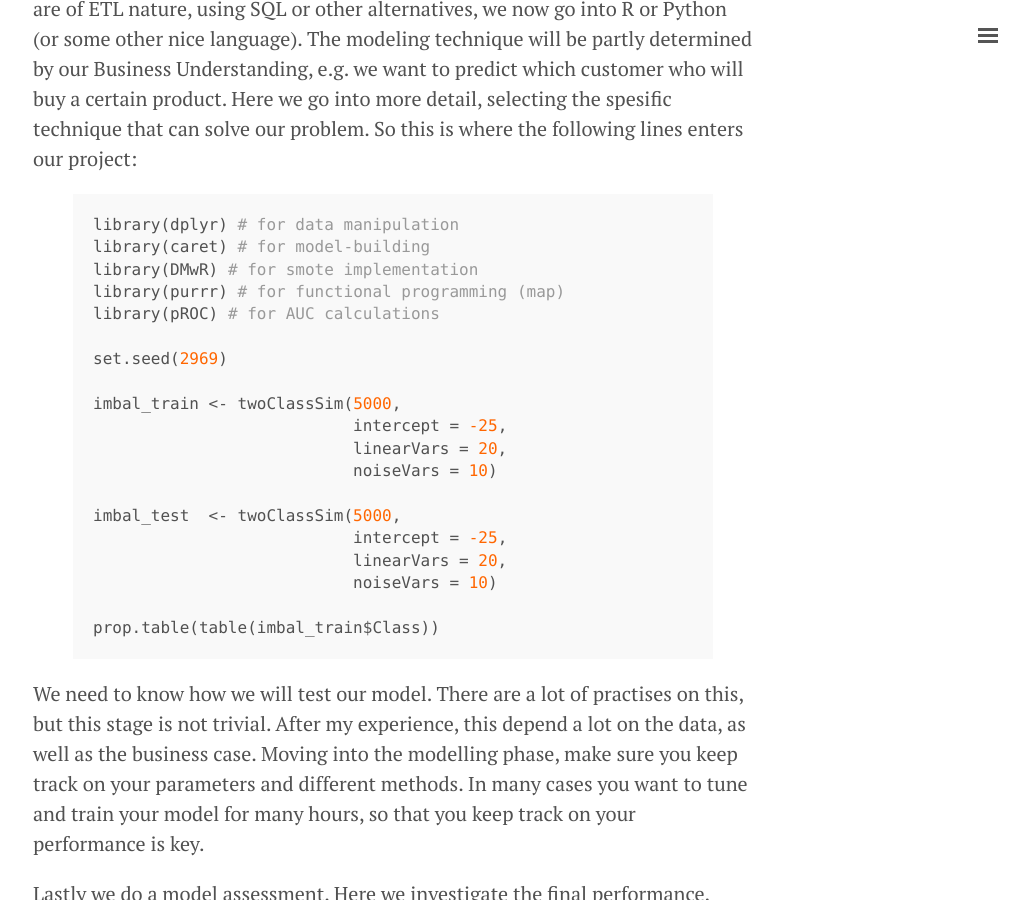
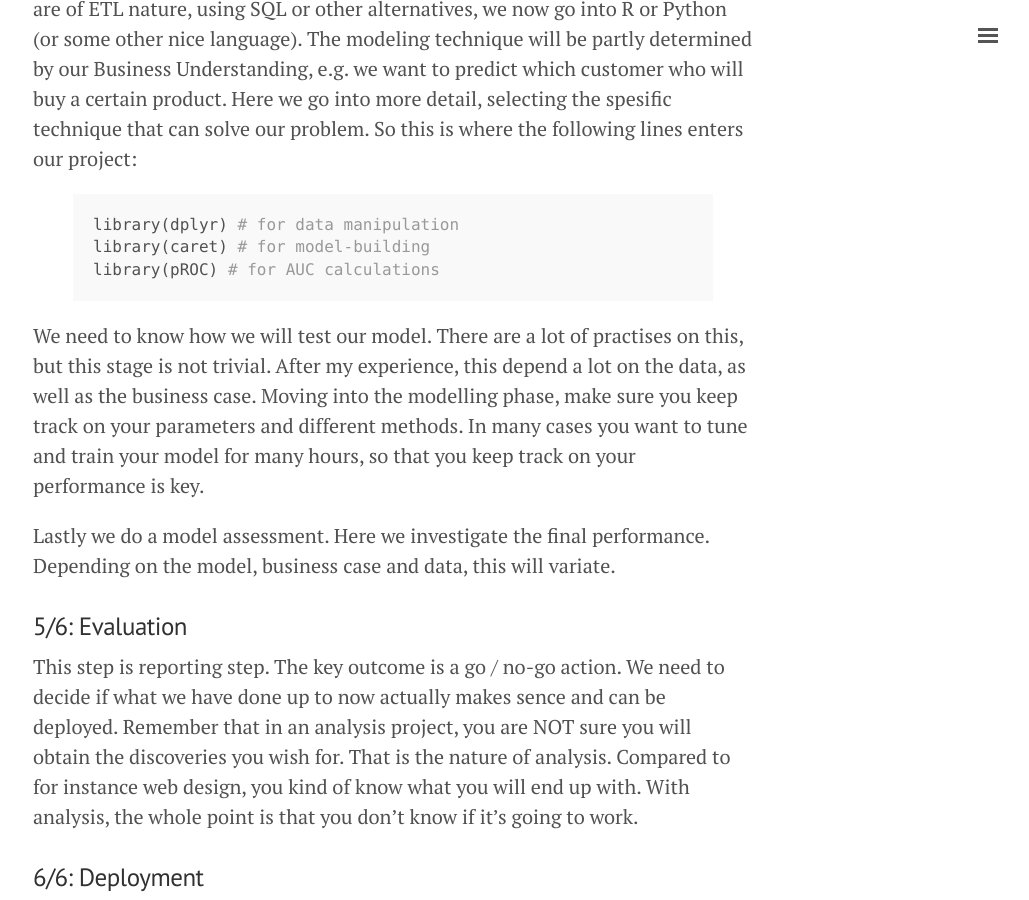
Before and after one commit to herman-hellenes/herman-hellenes.github.io, a Jekyll site: the page built from _posts/2017-08-19-CRISP-DM.md, in a window 1280 px wide and 900 px high, scrolled down 3560 px. Shown: the whole window, without its empty margins (247-1276 px from the left). Built offline with Jekyll 4.4.1, drawn with Linux system fonts in a browser that asks for light colours; nearby versions of some CDN libraries; comment, search, counter and statistics services are not loaded.

Commit message:
Update 2017-08-19-CRISP-DM.md

```diff
--- a/_posts/2017-08-19-CRISP-DM.md
+++ b/_posts/2017-08-19-CRISP-DM.md
@@ -51,23 +51,7 @@ Finally we are here. The promised land for Data Scientist. Even though the goal
 {% highlight r %}
 library(dplyr) # for data manipulation
 library(caret) # for model-building
-library(DMwR) # for smote implementation
-library(purrr) # for functional programming (map)
 library(pROC) # for AUC calculations
-
-set.seed(2969)
-
-imbal_train <- twoClassSim(5000,
-                           intercept = -25,
-                           linearVars = 20,
-                           noiseVars = 10)
-
-imbal_test  <- twoClassSim(5000,
-                           intercept = -25,
-                           linearVars = 20,
-                           noiseVars = 10)
-
-prop.table(table(imbal_train$Class))
 {% endhighlight %}
 
 
```
